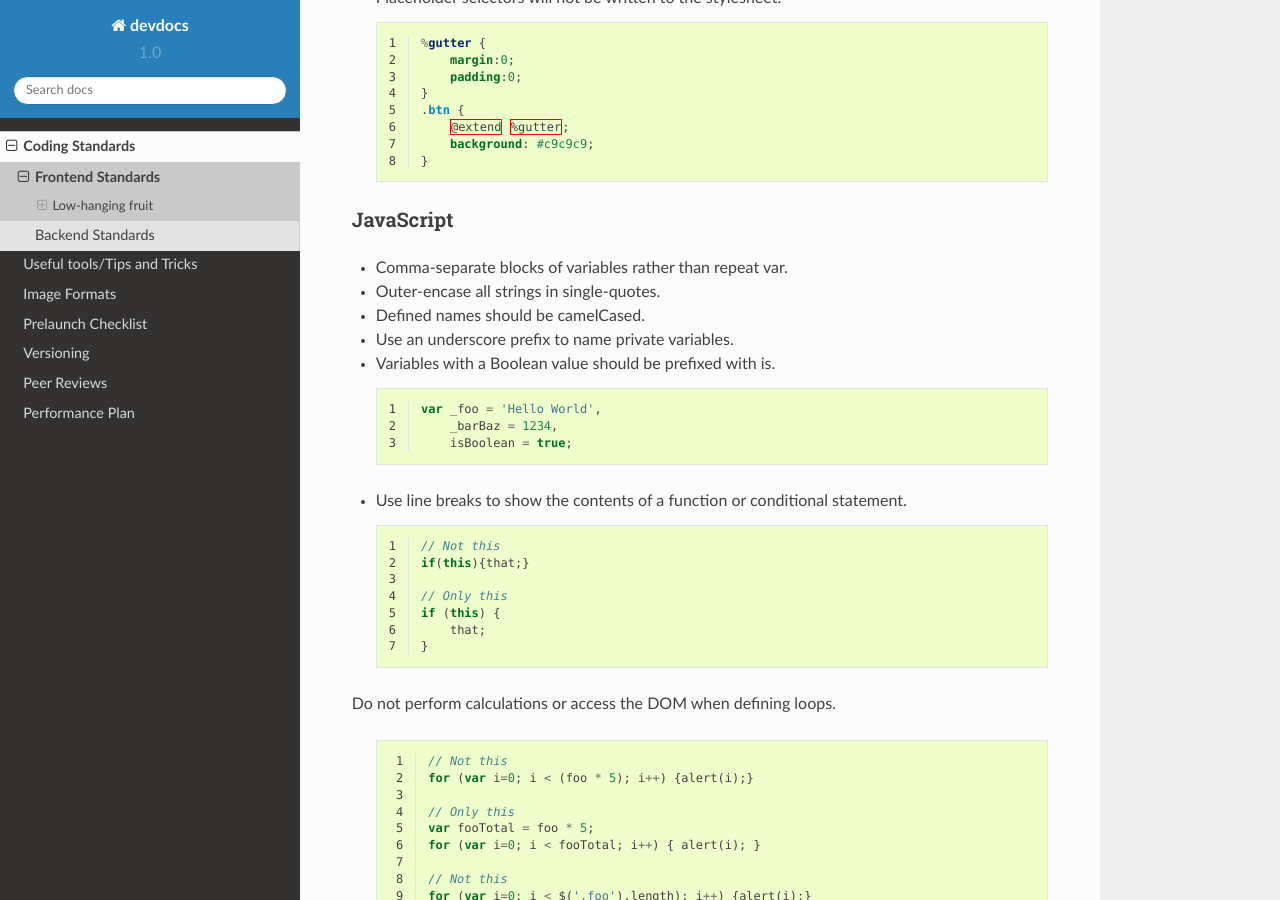
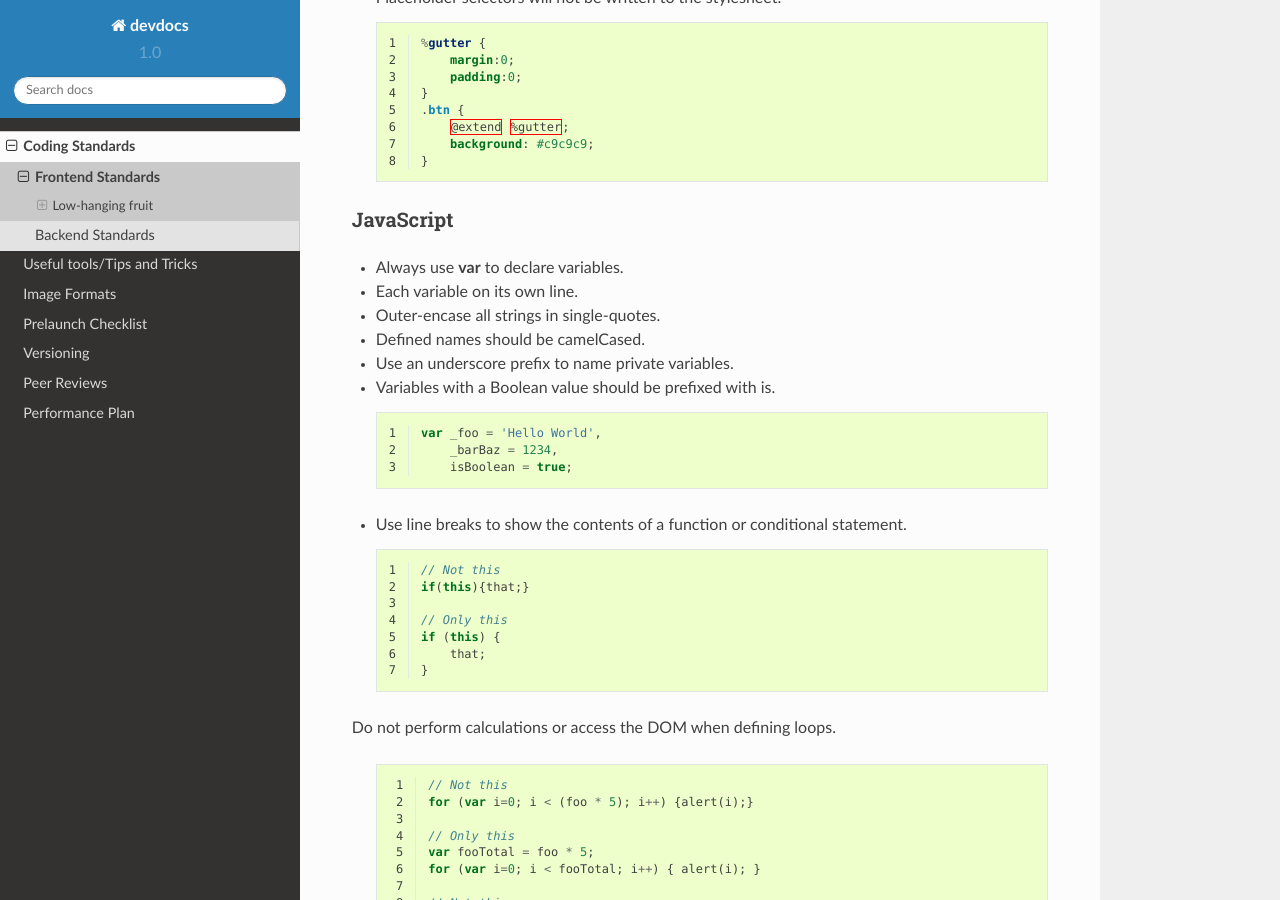
Before and after one commit to rehabstudio/devdocs, a Sphinx documentation site: the page built from source/coding_standards/frontend_standards.rst, in a window 1280 px wide and 900 px high, scrolled down 2797 px. Built offline with Sphinx 7.4.7 and the Read the Docs theme 2.0.0, drawn with Linux system fonts in a browser that asks for light colours; formulas are drawn with MathJax 3.

Commit message:
Change rules on variable declaration
Roberto pointed out that declaring vars individually is much easier when you’re adding text, don’t have to worry about commas or semicolons.

```diff
--- a/source/coding_standards/frontend_standards.rst
+++ b/source/coding_standards/frontend_standards.rst
@@ -124,7 +124,8 @@ Sass
 JavaScript
 **********
 
-- Comma-separate blocks of variables rather than repeat var.
+- Always use **var** to declare variables.
+- Each variable on its own line.
 - Outer-encase all strings in single-quotes.
 - Defined names should be camelCased.
 - Use an underscore prefix to name private variables.
```
